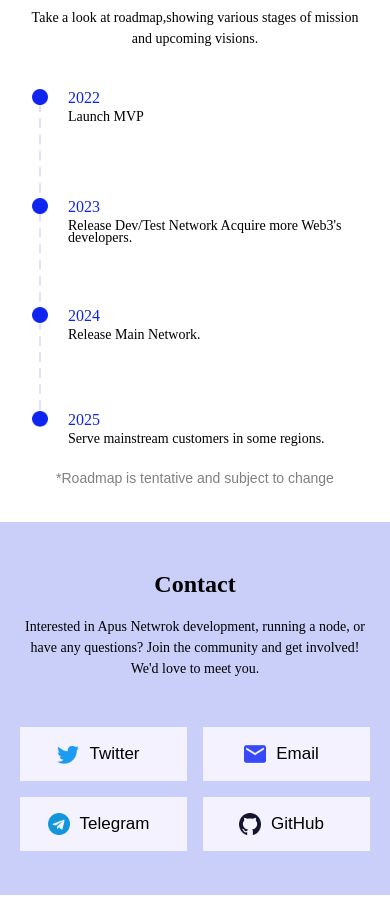
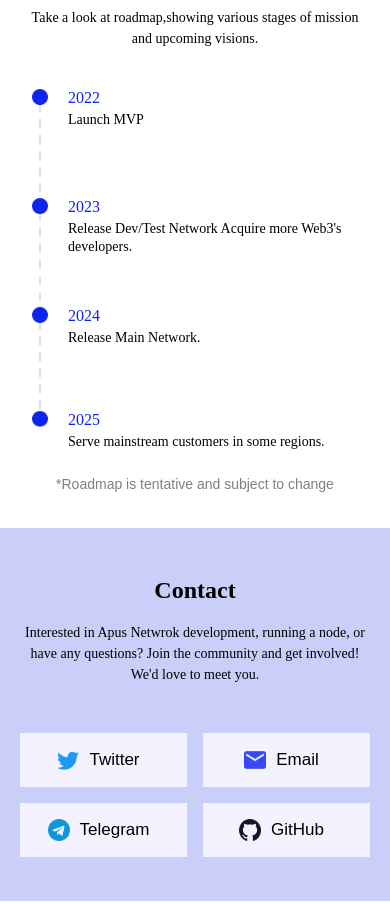
Before and after one commit to luchenqun/apus-website, a Vue app: page / in a window 390 px wide. Shown: the part 3412-4316 px from the top of the page. Built offline with nearby package versions, Linux system fonts and the light colour scheme.

Commit message:
update mobile font-size

```diff
--- a/src/views/HomeView.vue
+++ b/src/views/HomeView.vue
@@ -144,7 +144,7 @@
             <div class="right">
               <div v-if="index == roadmaps.length - 1" class="title" style="font-size:16px;line-height:16px;font-weight:500;margin-top:-3px;">{{ item.year }}</div>
               <div v-else class="title" style="font-size:16px;line-height:16px;font-weight:500;margin-top:1px;">{{ item.year }}</div>
-              <div class="desc" style="font-size:14px;line-height:12px;font-weight:500;font-family: PingFangSC-Medium;">{{ item.plan }}</div>
+              <div class="desc" style="font-size:14px;line-height:18px;font-weight:500;font-family: PingFangSC-Medium;">{{ item.plan }}</div>
             </div>
           </div>
         </el-col>
```
